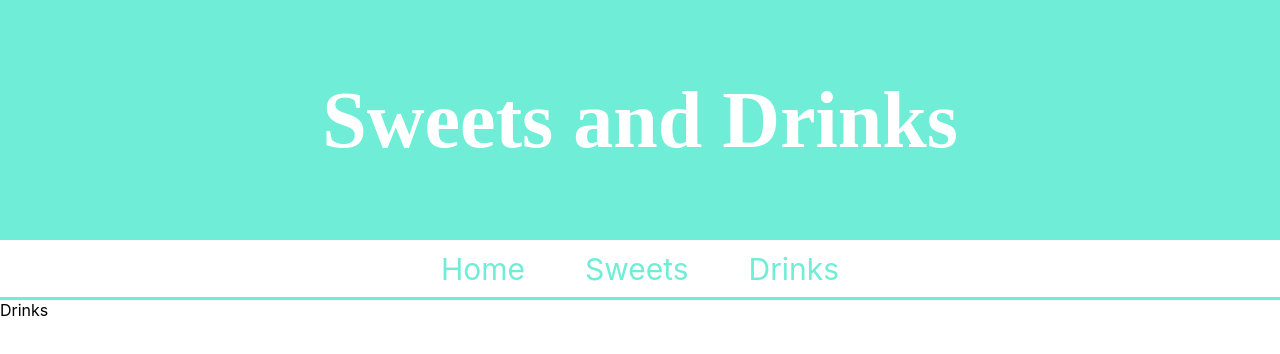
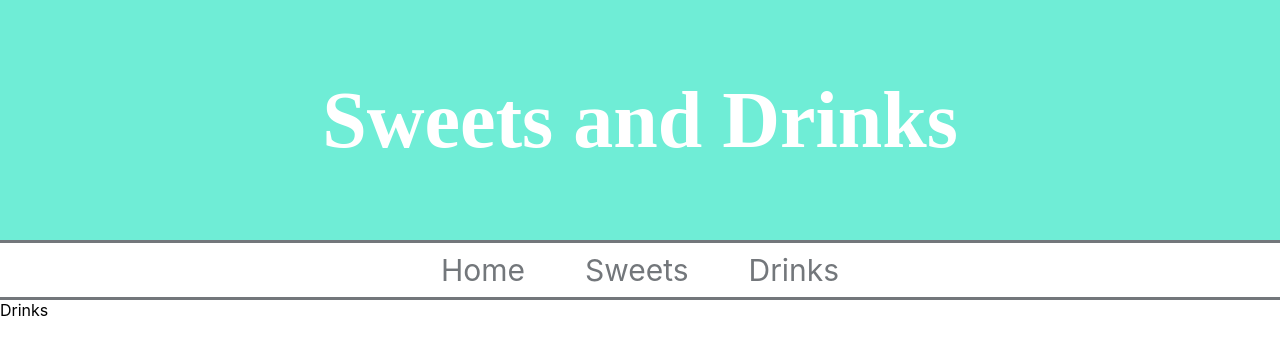
Before and after one commit to emamaria/sweets, a React (Create React App) app: page /drinks in a window 1280 px wide. Shown: the top 354 px of the page. Built offline with nearby package versions, Linux system fonts and the light colour scheme; a web font is replaced by a local one.

Commit message:
changed letter color home

```diff
--- a/src/components/Navbar/_Navbar.scss
+++ b/src/components/Navbar/_Navbar.scss
@@ -4,14 +4,15 @@
     &__menu__link {
       text-decoration: none;
       padding: 0 30px 0 30px;
-      color: $color1;
+      color: #73777B;
       font-size: 30px;
     }
     background: white;
     height: 60px;
     align-items: center;
     justify-content: center;
-    border-bottom: 3px solid $color1;
+    border-bottom: 3px solid #73777B;
+    border-top:  3px solid #73777B;
      width: 100%;
 }
 
```
